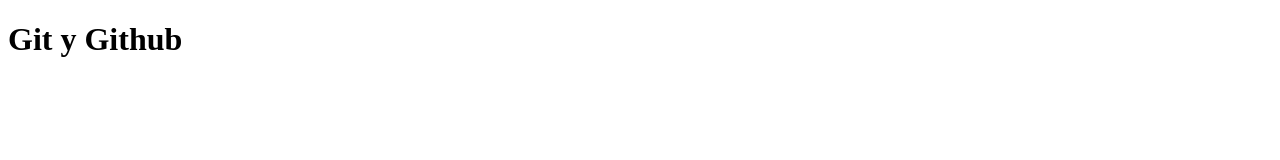
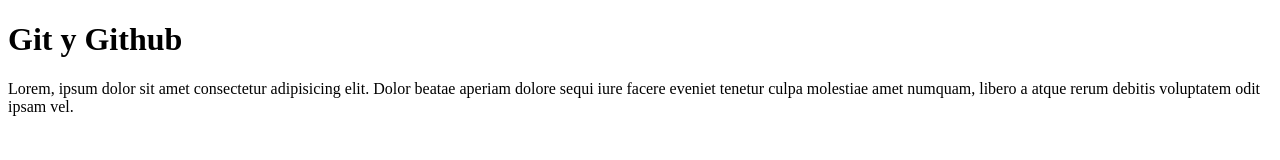
Before and after one commit to martinoswaldo/senagit1, a plain HTML site: page index.html in a window 1280 px wide. Drawn offline with Linux system fonts and the light colour scheme.

Commit message:
Se agraga a la pagina index un div que contiene un parrafo

```diff
--- a/index.html
+++ b/index.html
@@ -7,5 +7,9 @@
 </head>
 <body>
     <h1>Git y Github</h1>
+
+    <div>
+        <p>Lorem, ipsum dolor sit amet consectetur adipisicing elit. Dolor beatae aperiam dolore sequi iure facere eveniet tenetur culpa molestiae amet numquam, libero a atque rerum debitis voluptatem odit ipsam vel.</p>
+    </div>
 </body>
 </html>
```
